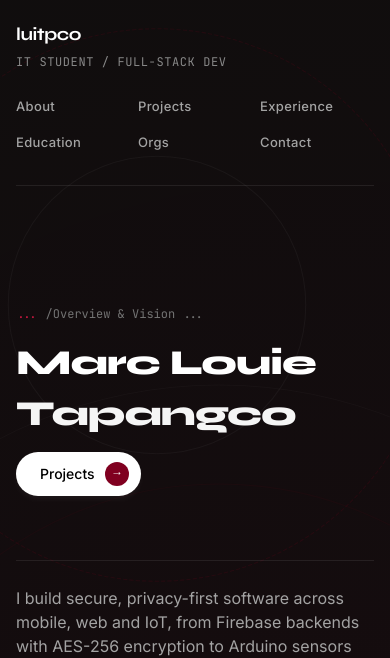
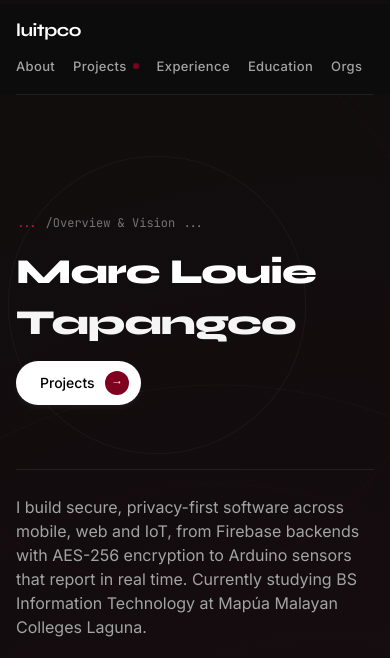
Before and after one commit to luitpco/luitpco.github.io, a plain HTML site: page index.html in a window 390 px wide. Shown: the top 658 px of the page. Drawn offline with Linux system fonts and the light colour scheme.

Commit message:
Make header sticky

```diff
--- a/index.html
+++ b/index.html
@@ -12,7 +12,7 @@
    Syne display + JetBrains Mono labels + Inter body, wireframe rings behind the hero. */
 :root{color-scheme:dark;--bg:#0d0d0d;--card:#141414;--card2:#1e1e1e;--line:rgba(255,255,255,.08);--line2:rgba(255,255,255,.1);--acc:#800020;--acc2:#c2183f;--t1:#fff;--t2:#f5f5f5;--t3:#d4d4d4;--t4:#a3a3a3;--t5:#737373;--syne:"Syne",Inter,sans-serif;--mono:"JetBrains Mono",ui-monospace,monospace}
 *{box-sizing:border-box;min-width:0}
-html{overflow-x:clip;scroll-behavior:smooth;scroll-padding-top:24px}
+html{overflow-x:clip;scroll-behavior:smooth;scroll-padding-top:110px}
 body{margin:0;color:var(--t1);font:16px/1.5 Inter,system-ui,sans-serif;overflow-x:clip;background:radial-gradient(circle at 85% 15%,rgba(128,0,32,.08),rgba(128,0,32,0) 28%),radial-gradient(circle at 10% 85%,rgba(128,0,32,.05),rgba(128,0,32,0) 28%),var(--bg);position:relative}
 a{color:inherit;text-decoration:none}
 p{margin:0}
@@ -26,7 +26,7 @@ h1,h2,h3{margin:0;font-weight:inherit}
 .tag{font:400 12px/16px var(--mono);color:var(--t5)}
 .tag b{color:var(--acc2);font-weight:400;margin-right:8px}
 /* header */
-header{display:flex;align-items:center;justify-content:space-between;gap:16px;padding-bottom:25px;border-bottom:1px solid var(--line);flex-wrap:wrap}
+header{position:sticky;top:0;z-index:50;display:flex;align-items:center;justify-content:space-between;gap:16px;padding:16px 0;margin-top:-16px;border-bottom:1px solid var(--line);flex-wrap:wrap;background:rgba(13,13,13,.82);backdrop-filter:blur(14px);-webkit-backdrop-filter:blur(14px);box-shadow:0 0 0 100vmax rgba(13,13,13,.82);clip-path:inset(0 -100vmax)}
 .brand b{display:block;font:700 18px/28px var(--syne);letter-spacing:-.45px}
 .brand span{font:400 12px/16px var(--mono);color:#888;letter-spacing:.6px;text-transform:uppercase}
 nav{display:flex;gap:32px;align-items:center}
@@ -168,7 +168,7 @@ footer a b{color:var(--acc2);font-weight:400}
 @media(min-width:680px) and (max-width:1000px){.bento{grid-template-columns:minmax(0,1.25fr) minmax(0,1fr);align-items:start}.portrait{max-width:none}.stack,.portrait{grid-column:auto}}
 @media(max-width:900px){.right{display:none}}
 @media(max-width:760px){.region{display:none}nav{order:3;width:100%;gap:20px}.main{flex-direction:column;padding:20px}.art{min-height:200px;flex-basis:auto}.r{grid-template-columns:minmax(0,1fr);gap:6px}.r .w{align-items:flex-start}.creds{grid-template-columns:minmax(0,1fr)}.l2{flex-direction:column-reverse;align-items:flex-start;gap:20px;padding-left:0}.sub{flex-direction:column}.card.row{align-items:flex-start}}
-@media(max-width:520px){nav{display:grid;grid-template-columns:repeat(3,minmax(0,1fr));gap:0 8px}nav a{font-size:13px;padding:8px 0}nav a.on::after{display:none}.big h1{font-size:clamp(28px,9vw,52px)}.workhead{flex-direction:column-reverse;align-items:flex-start}.workhead h2{font-size:clamp(28px,9vw,44px)}.wrap{padding:20px 16px 48px;gap:72px}main{gap:88px}.contact{padding:48px 20px 32px}.right .pill{display:none}}
+@media(max-width:520px){header{gap:6px;padding:12px 0}.brand span{display:none}nav{gap:18px;overflow-x:auto;scrollbar-width:none;flex-wrap:nowrap;margin-right:-16px;padding-right:16px}nav::-webkit-scrollbar{display:none}nav a{font-size:13px;padding:6px 0;white-space:nowrap;flex:none}html{scroll-padding-top:96px}.big h1{font-size:clamp(28px,9vw,52px)}.workhead{flex-direction:column-reverse;align-items:flex-start}.workhead h2{font-size:clamp(28px,9vw,44px)}.wrap{padding:20px 16px 48px;gap:72px}main{gap:88px}.contact{padding:48px 20px 32px}.right .pill{display:none}}
 @media(prefers-reduced-motion:reduce){*{animation:none!important;transition:none!important}html{scroll-behavior:auto}}
 </style>
 </head>
@@ -287,6 +287,8 @@ const render=()=>{const p=P[i],n=P.length;
  count.textContent=`[${pad(i)} — ${pad(n-1)}]`;};
 track.addEventListener('click',e=>{const g=e.target.closest('[data-go]');if(g){i=(i+ +g.dataset.go+P.length)%P.length;open=false;render();return}if(e.target.closest('#more')){open=!open;render()}});
 render();
+const links=[...document.querySelectorAll('nav a')];const secs=links.map(a=>document.querySelector(a.getAttribute('href'))).filter(Boolean);
+const spy=new IntersectionObserver(es=>{es.forEach(e=>{if(e.isIntersecting){links.forEach(a=>a.classList.toggle('on',a.getAttribute('href')==='#'+e.target.id))}})},{rootMargin:'-45% 0px -50% 0px'});secs.forEach(s=>spy.observe(s));
 const c=document.getElementById('copy');
 c.addEventListener('click',async()=>{try{await navigator.clipboard.writeText('marc.tapangco@gmail.com');c.textContent='Copied!'}catch(_){c.textContent='marc.tapangco@gmail.com'}setTimeout(()=>c.textContent='Copy Email',1800)});
 }
```
